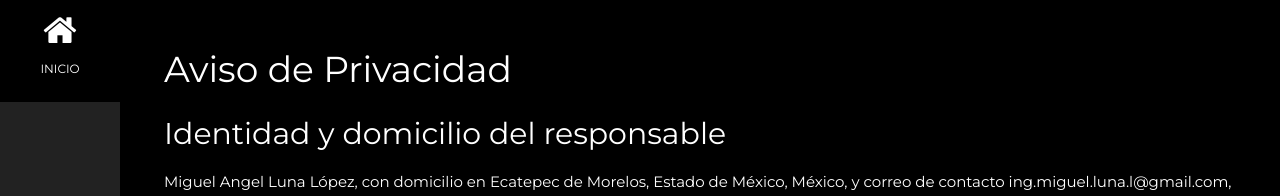
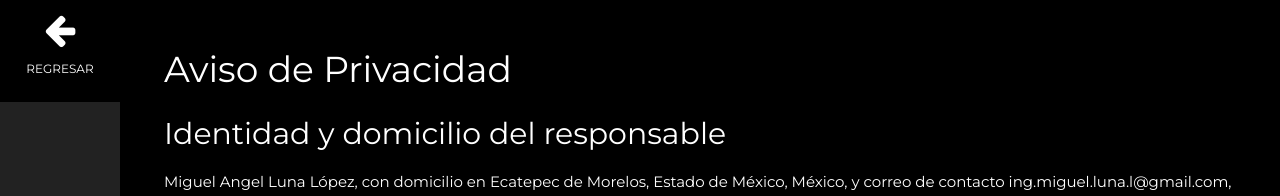
Before and after one commit to IngMiguelLuna/IngMiguelLuna.github.io, a Jekyll site: the page built from avisoDePrivacidad.md, in a window 1280 px wide. Shown: the top 196 px of the page. Built offline with Jekyll 4.4.1, drawn with Linux system fonts in a browser that asks for light colours; our own code applies the rules of GitHub Pages for plain Markdown files.

Commit message:
Update navigation labels: change 'INICIO' to 'REGRESAR' in advice and post layouts

```diff
--- a/_layouts/advice.html
+++ b/_layouts/advice.html
@@ -53,15 +53,15 @@
   <!-- Sidebar menu -->
   <nav class="w3-sidebar w3-bar-block w3-small w3-hide-small w3-center">
     <a href="/" class="w3-bar-item w3-button w3-padding-large w3-hover-black">
-      <i class="fa fa-home w3-xxlarge"></i>
-      <p>INICIO</p>
+      <i class="fa fa-arrow-left w3-xxlarge"></i>
+      <p>REGRESAR</p>
     </a>
   </nav>
 
   <!-- Top navigation bar for mobile -->
   <div class="w3-top w3-hide-large w3-hide-medium" id="myNavbar">
     <div class="w3-bar w3-black w3-opacity w3-hover-opacity-off w3-center w3-small">
-      <a href="/" class="w3-bar-item w3-button" style="width:100% !important">INICIO</a>
+      <a href="/" class="w3-bar-item w3-button" style="width:100% !important">REGRESAR</a>
     </div>
   </div>
 
--- a/_layouts/post.html
+++ b/_layouts/post.html
@@ -53,15 +53,15 @@
   <!-- Sidebar menu -->
   <nav class="w3-sidebar w3-bar-block w3-small w3-hide-small w3-center">
     <a href="/" class="w3-bar-item w3-button w3-padding-large w3-hover-black">
-      <i class="fa fa-home w3-xxlarge"></i>
-      <p>INICIO</p>
+      <i class="fa fa-arrow-left w3-xxlarge"></i>
+      <p>REGRESAR</p>
     </a>
   </nav>
 
   <!-- Top navigation bar for mobile -->
   <div class="w3-top w3-hide-large w3-hide-medium" id="myNavbar">
     <div class="w3-bar w3-black w3-opacity w3-hover-opacity-off w3-center w3-small">
-      <a href="/" class="w3-bar-item w3-button" style="width:100% !important">INICIO</a>
+      <a href="/" class="w3-bar-item w3-button" style="width:100% !important">REGRESAR</a>
     </div>
   </div>
 
```
